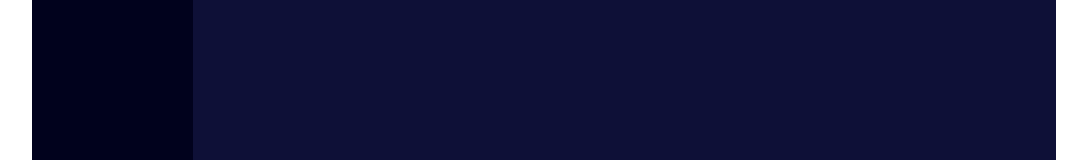
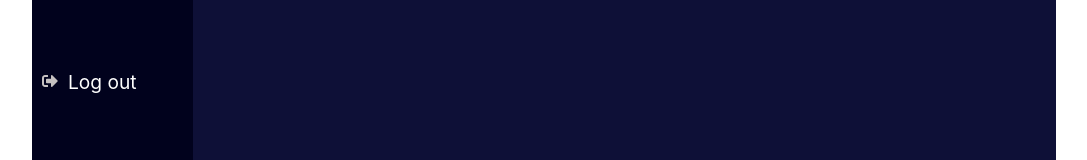
Before and after one commit to Ericawanja/sendIT, a React (Create React App) app in the folder senditui/: page /admin in a window 1280 px wide. Shown: the part 364-524 px from the top of the page, without its empty margins (96-1183 px from the left). Built offline with nearby package versions, Linux system fonts and the light colour scheme.

Commit message:
admin nav

```diff
--- a/senditui/src/Pages/AdminSideNav.jsx
+++ b/senditui/src/Pages/AdminSideNav.jsx
@@ -1,4 +1,5 @@
 import React from "react";
+import {FaSignOutAlt} from "react-icons/fa"
 
 function AdminSideNav() {
   return (
@@ -14,6 +15,10 @@ function AdminSideNav() {
           <span>Recently created </span>
           <span>Recently delivered</span>
         </div>
+        <div className="signout">
+            <span><FaSignOutAlt className="signoutIcon"/></span>
+            <span className="text">Log out</span>
+        </div>
       </div>
     </div>
   );
--- a/senditui/src/Pages/styles/styles.admin.css
+++ b/senditui/src/Pages/styles/styles.admin.css
@@ -47,3 +47,17 @@
   padding: 10px 15px;
   color: rgb(223, 138, 47);
 }
+.signout{
+    display: flex;
+    gap: 10px;
+    align-items: baseline;
+    margin-top: 90px;
+}
+
+.signout .text{
+    font-size: 1.2rem;
+}
+.signoutIcon {
+    color: rgb(197, 193, 193);
+
+}
```
